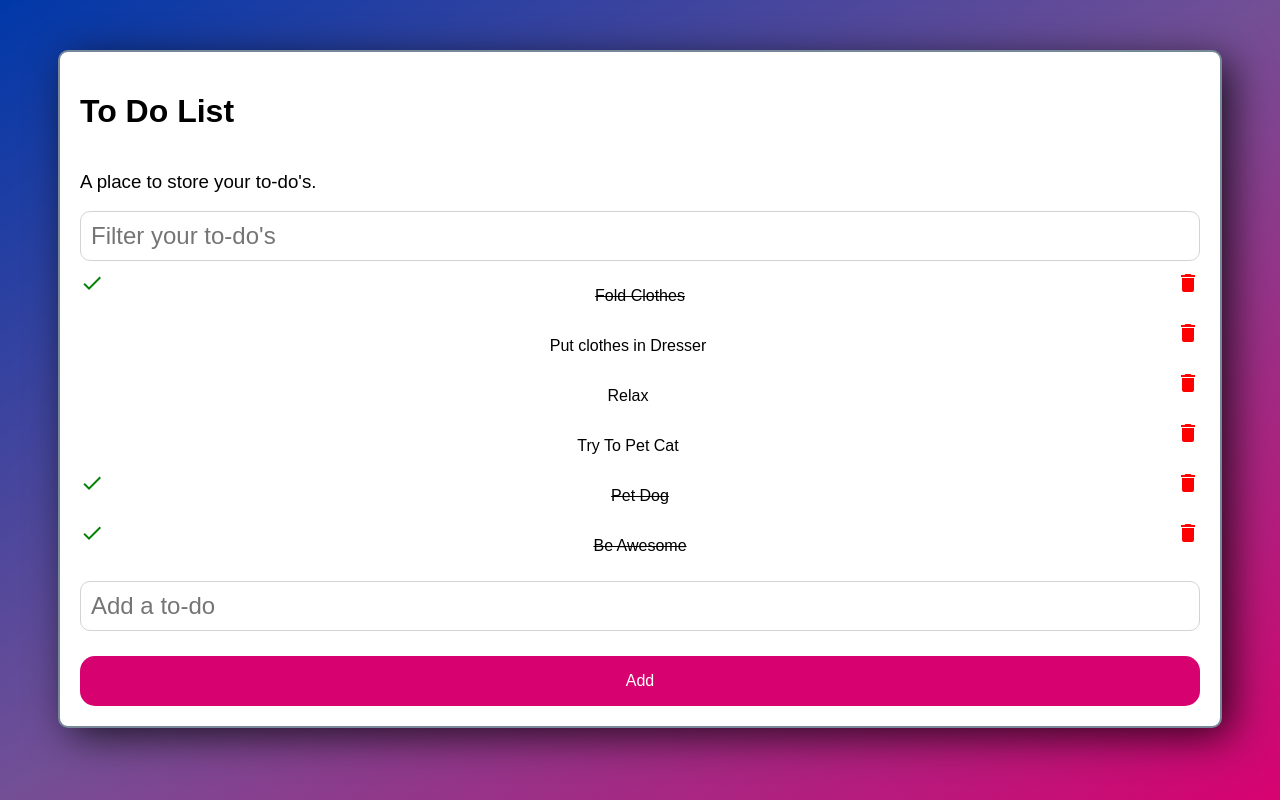
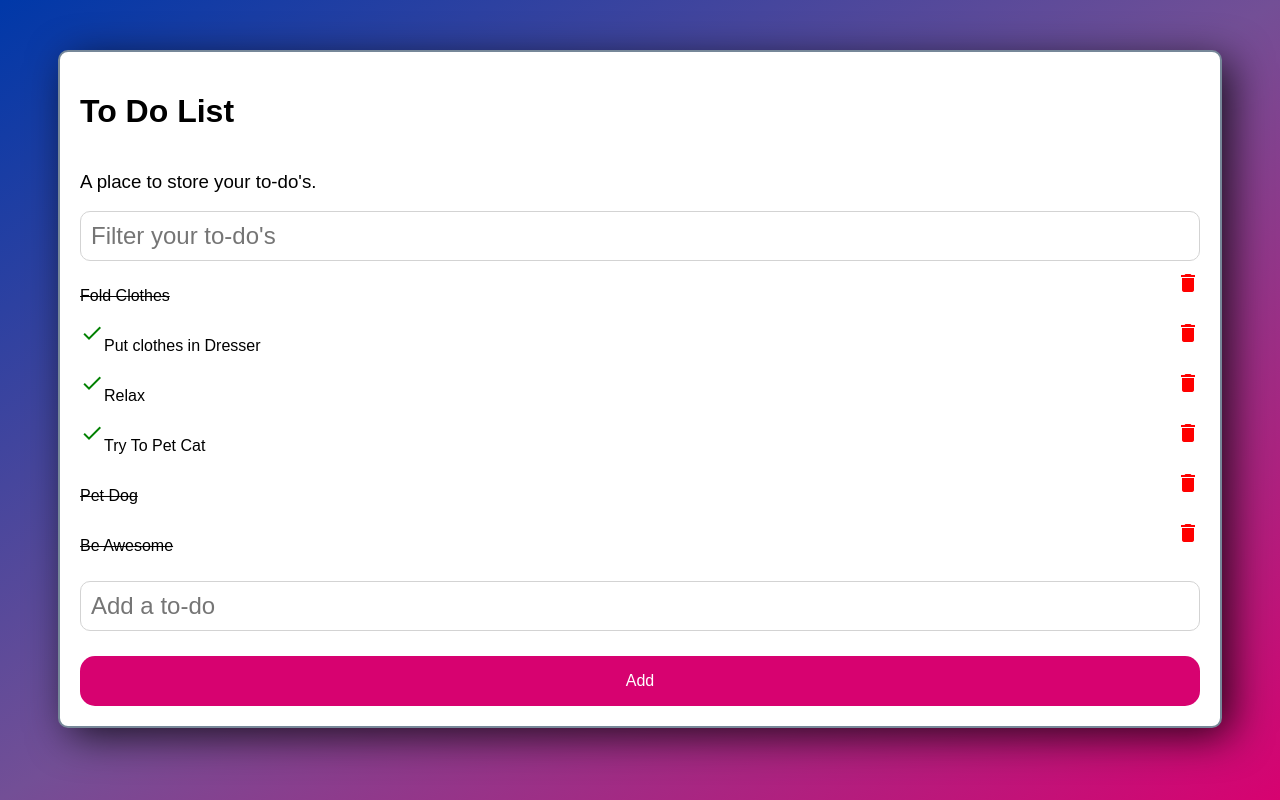
Before and after one commit to michaelacorn/angular-lab, an Angular app: page / in a window 1280 px wide. Built offline with nearby package versions, Linux system fonts and the light colour scheme.

Commit message:
Invert & CSS changes

```diff
--- a/src/app/app.component.html
+++ b/src/app/app.component.html
@@ -6,7 +6,7 @@
 <div class="todo-container">
 <div class="todo-item" *ngFor="let todo of todos">
     <div  class="todo-complete">
-    <i *ngIf="todo.completed" class="material-icons" style="color:green">done</i>
+    <i *ngIf="!todo.completed" class="material-icons" style="color:green">done</i>
     </div>
     <div class="todo-title">
     <p [ngClass]="{completed:todo.completed}">{{ todo.item }}</p>
--- a/src/styles.css
+++ b/src/styles.css
@@ -139,13 +139,14 @@ input:focus, textarea:focus, select:focus{
     /* flex-direction: column; */
   }
 
-  /* .todo-title {
-    display: flex;
+  .todo-title {
+    /* display: flex;
     flex-direction: row;
     justify-content: flex-start;
-    align-items: flex-start;
-    background-color: lightblue;
-  } */
+    align-items: flex-start; */
+    flex-grow: 1;
+    /* background-color: lightblue; */
+  }
 
   .todo-complete {
     visibility: visible;
```
